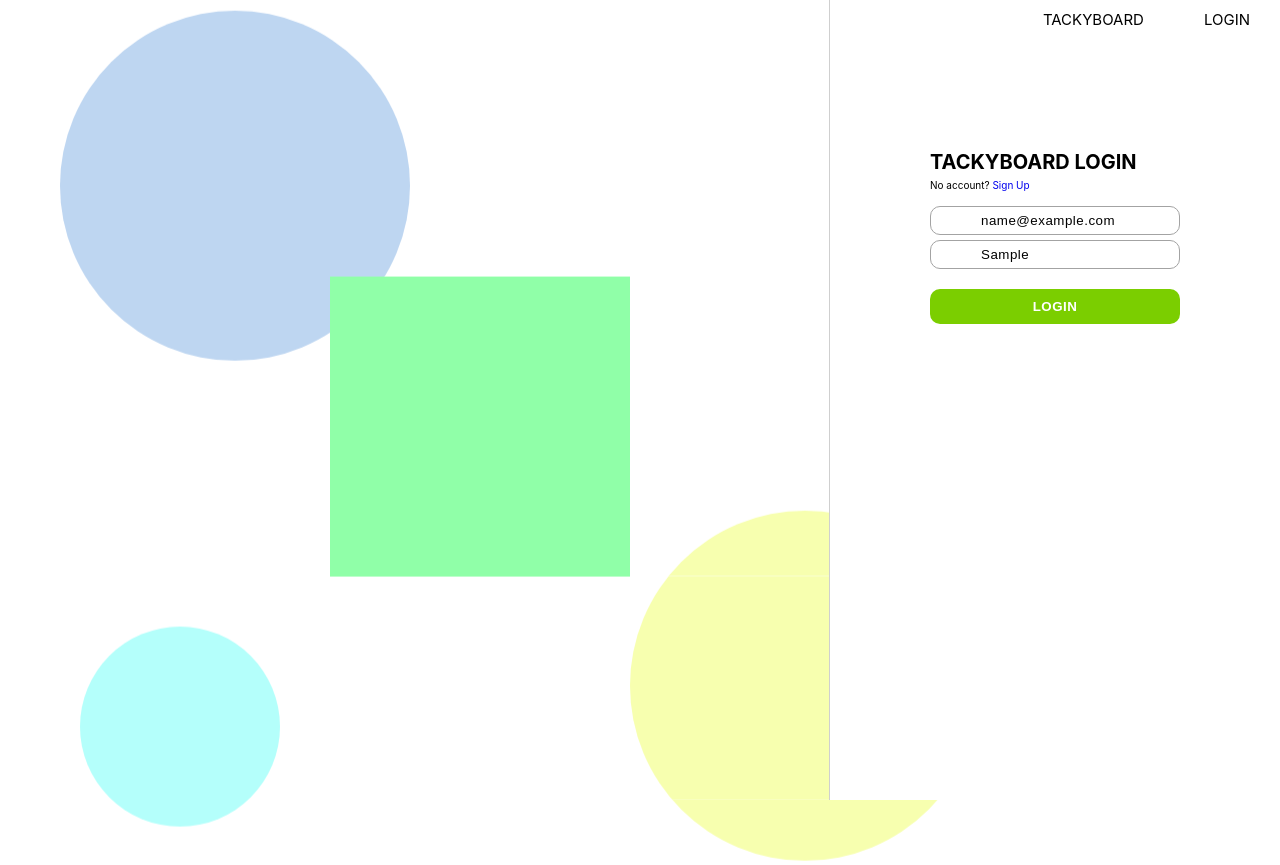
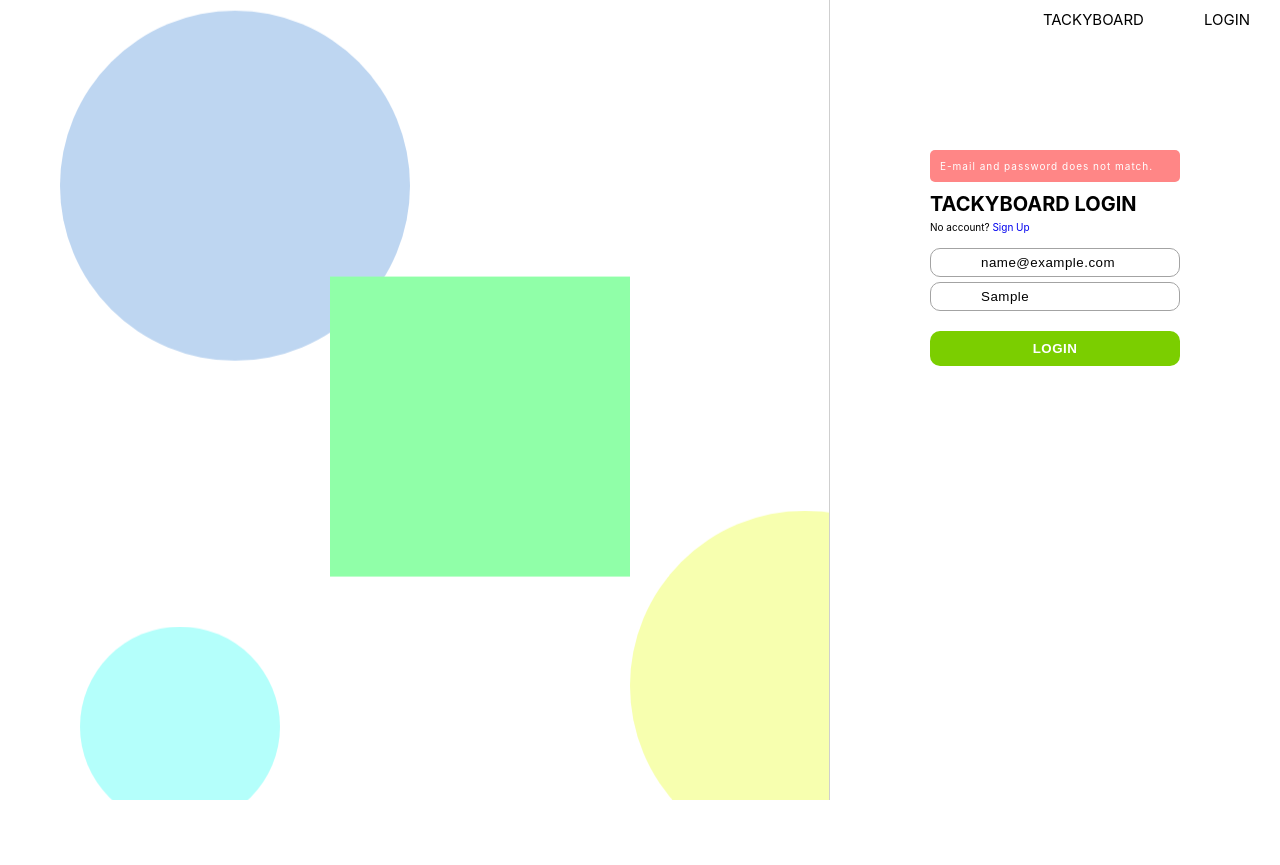
Before and after one commit to dogpineapple/tackyboard, a React (Create React App) app in the folder tackyboard-frontend/: page /login in a window 1280 px wide. Both pictures are taken after typing "name@example.com", "Sample" into the empty fields and a click on the button "LOGIN". After the commit the page ends 800 px from the top, so only its background shows below. Built offline with nearby package versions, Linux system fonts and the light colour scheme; no server answers.

Commit message:
Add login error alert

```diff
--- a/tackyboard-frontend/src/Login/Login.css
+++ b/tackyboard-frontend/src/Login/Login.scss
@@ -1,5 +1,23 @@
+@import '../mixins';
+
 .Login {
-  width: 100%;
+  height: 100vh;
+  overflow: hidden;
+}
+
+.Login-form-container {
+  position: absolute;
+  right: 0;
+  top: 0;
+  border-left: 1px solid rgb(207, 207, 207);
+  background: white;
+  height: 100%;
+  padding: 15rem 10rem 0rem 10rem;
+}
+
+.Login-error {
+  @include error-notice;
+  margin-bottom: 1rem;
 }
 
 .Login-bg {
@@ -16,7 +34,6 @@
   border-radius: 100%;
   z-index: -1;
   background-color: rgb(247, 255, 175);
-
 }
 
 .Login-circle {
--- a/tackyboard-frontend/src/Login/index.js
+++ b/tackyboard-frontend/src/Login/index.js
@@ -1,27 +1,29 @@
-import React from 'react';
+import React, { useState } from 'react';
 import axios from 'axios';
 import LoginForm from '../LoginForm';
-import "./Login.css";
+import "./Login.scss";
 import { useHistory } from 'react-router-dom';
 
 const loginUrl = "http://localhost:5000/login";
 
 function Login({ setLoggedIn }) {
   const history = useHistory();
+  const [errors, setErrors] = useState([]);
 
   const handleLogin = async (data) => {
     localStorage.clear();
-    let resp = await axios.post(loginUrl, data, {withCredentials: true});
-    if (resp.status === 200) {
+    try {
+      let resp = await axios.post(loginUrl, data, { withCredentials: true });
       let userData = resp.data;
       localStorage.setItem("email", userData.email);
       localStorage.setItem("user_id", userData.user_id);
 
       setLoggedIn(true);
       history.push("/tackyboards");
-    } else {
-      console.log(resp.data["error"]);
+    } catch (err) {
+      setErrors(["E-mail and password does not match."])
     }
+
   }
 
   return (
@@ -32,7 +34,10 @@ function Login({ setLoggedIn }) {
         <div className="Login-circle2 floating"></div>
         <div className="Login-circle3 floating-reverse"></div>
       </div>
+      <div className="Login-form-container">
+      {errors.length > 0 && errors.map(err => <div key={err} className="Login-error">{err}</div>)}
       <LoginForm handleLogin={handleLogin} />
+      </div>
     </div>
   )
 }
--- a/tackyboard-frontend/src/LoginForm/LoginForm.css
+++ b/tackyboard-frontend/src/LoginForm/LoginForm.css
@@ -1,13 +1,3 @@
-.LoginForm {
-  position: absolute;
-  right: 0;
-  top: 0;
-  border-left: 1px solid rgb(207, 207, 207);
-  background: white;
-  height: 100%;
-  padding: 15rem 10rem 0rem 10rem;
-}
-
 .LoginForm-signup {
   margin-top: 0.5rem;
 }
--- a/tackyboard-frontend/src/TaskboardList/index.js
+++ b/tackyboard-frontend/src/TaskboardList/index.js
@@ -60,8 +60,7 @@ function TaskboardList() {
         <div className="TaskboardList-list-container">
           <ul>
             {taskboards.map(board => {
-              let date = new Date(board.last_updated);
-              return <TaskboardListCard key={board.tackyboard_id} id={board.tackyboard_id} name={board.name} lastUpdated={date.toLocaleString()} handleDelete={handleDelete} />
+              return <TaskboardListCard key={board.tackyboard_id} id={board.tackyboard_id} name={board.name} lastUpdated={board.last_updated} handleDelete={handleDelete} />
             })
             }
           </ul>
--- a/tackyboard-frontend/src/TaskboardListCard/index.js
+++ b/tackyboard-frontend/src/TaskboardListCard/index.js
@@ -7,11 +7,14 @@ import './TaskboardListCard.scss';
 
 function TaskboardListCard({ id, name, lastUpdated, handleDelete }) {
   const [showConfirm, setShowConfirm] = useState(false);
+
+  let lastUpdatedDateUTC = moment.utc(lastUpdated).toDate();
+  let lastUpdatedDateLocal = moment(lastUpdatedDateUTC).local().fromNow();
   return (
     <div className="TaskboardListCard">
       <section >
         <a href={`/tackyboards/${name}/${id}`}><h1>{name}</h1></a>
-        <div>Last updated {moment(lastUpdated).fromNow()} on {moment(lastUpdated).format('lll')}.</div>
+        <div>Last updated {lastUpdatedDateLocal} on {moment(lastUpdated).format('l')}.</div>
       </section>
       <section>
         {showConfirm ?
--- a/tackyboard-frontend/src/_mixins.scss
+++ b/tackyboard-frontend/src/_mixins.scss
@@ -18,3 +18,11 @@
   letter-spacing: 0.5px;
   border-radius: 10px;
 }
+
+@mixin error-notice {
+  padding: 1rem;
+  border-radius: 5px;
+  letter-spacing: 1px;
+  color: white;
+  background-color: rgb(255, 134, 134);
+}
```
